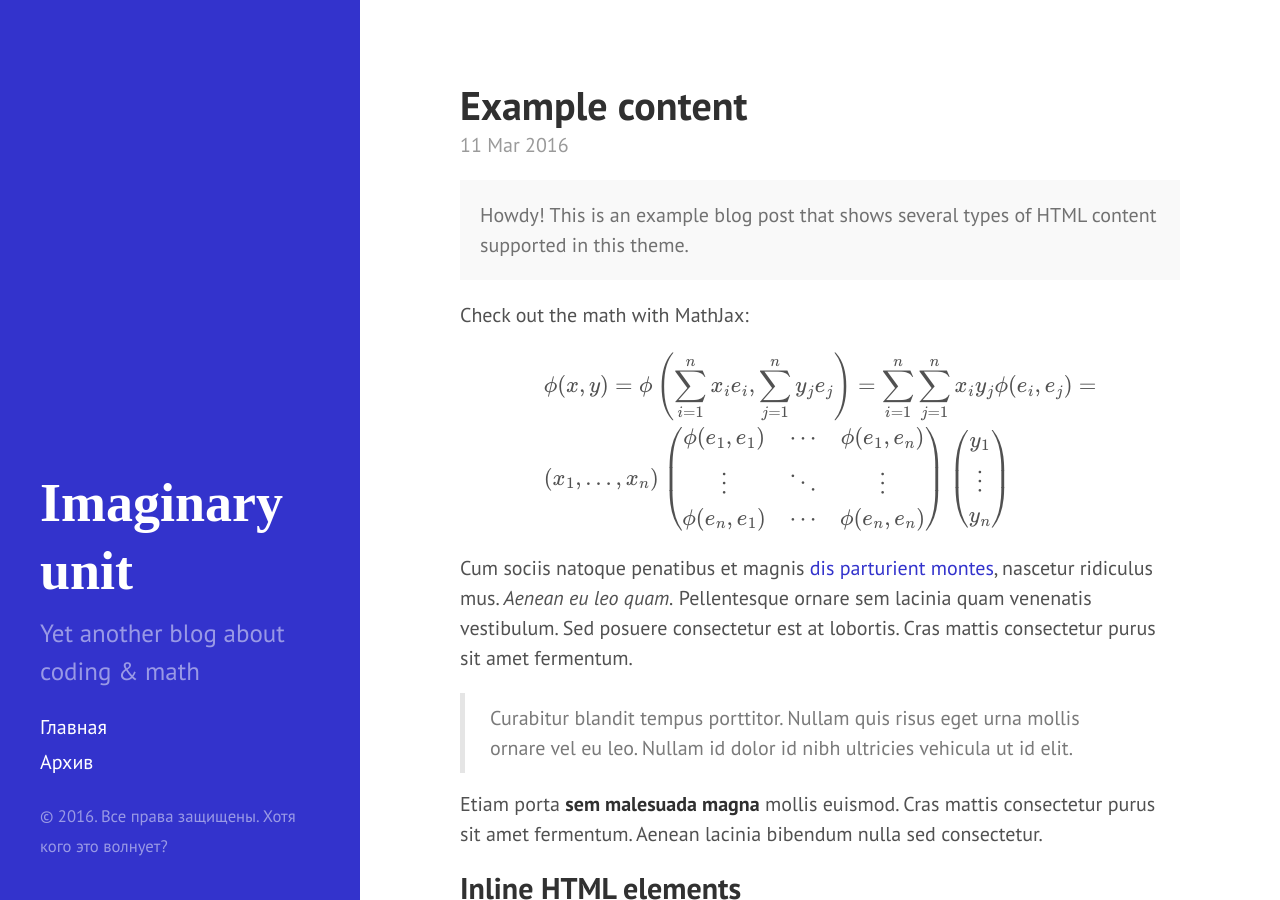
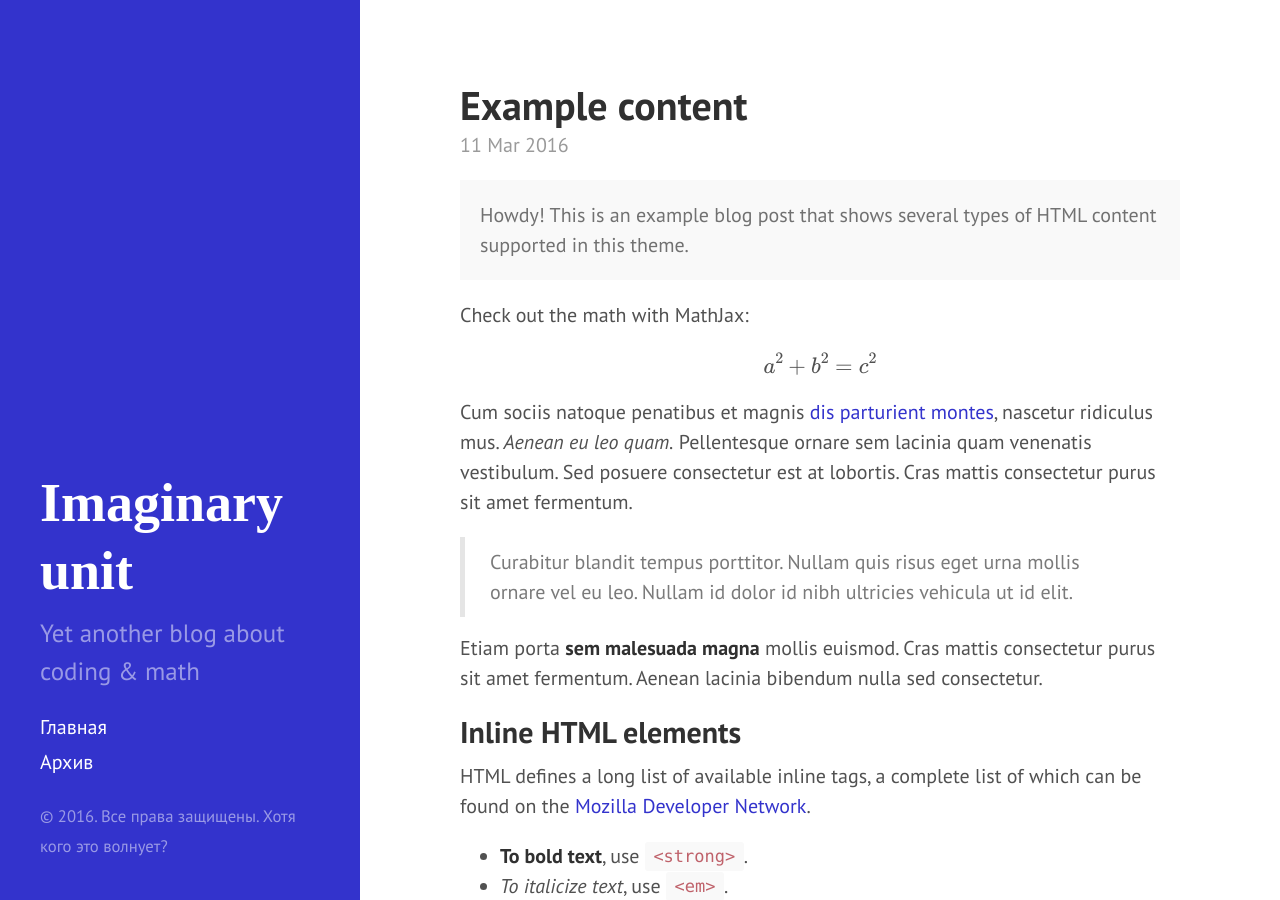
Before and after one commit to imaginary-unit/imaginary-unit.github.io, a Jekyll site: the page built from _posts/2016-03-11-welcome.md, in a window 1280 px wide and 900 px high. Built offline with Jekyll 4.4.1, drawn with Linux system fonts in a browser that asks for light colours; formulas are drawn with MathJax 3; comment, search, counter and statistics services are not loaded.

Commit message:
Update 2016-03-11-welcome.md

```diff
--- a/_posts/2016-03-11-welcome.md
+++ b/_posts/2016-03-11-welcome.md
@@ -11,22 +11,7 @@
 
 Check out the math with MathJax:
 
-$$
-\begin{align*}
-  & \phi(x,y) = \phi \left(\sum_{i=1}^n x_ie_i, \sum_{j=1}^n y_je_j \right)
-  = \sum_{i=1}^n \sum_{j=1}^n x_i y_j \phi(e_i, e_j) = \\
-  & (x_1, \ldots, x_n) \left( \begin{array}{ccc}
-      \phi(e_1, e_1) & \cdots & \phi(e_1, e_n) \\
-      \vdots & \ddots & \vdots \\
-      \phi(e_n, e_1) & \cdots & \phi(e_n, e_n)
-    \end{array} \right)
-  \left( \begin{array}{c}
-      y_1 \\
-      \vdots \\
-      y_n
-    \end{array} \right)
-\end{align*}
-$$
+$$ a^2 + b^2 = c^2 $$
 
 Cum sociis natoque penatibus et magnis <a href="#">dis parturient montes</a>, nascetur ridiculus mus. *Aenean eu leo quam.* Pellentesque ornare sem lacinia quam venenatis vestibulum. Sed posuere consectetur est at lobortis. Cras mattis consectetur purus sit amet fermentum.
 
```
